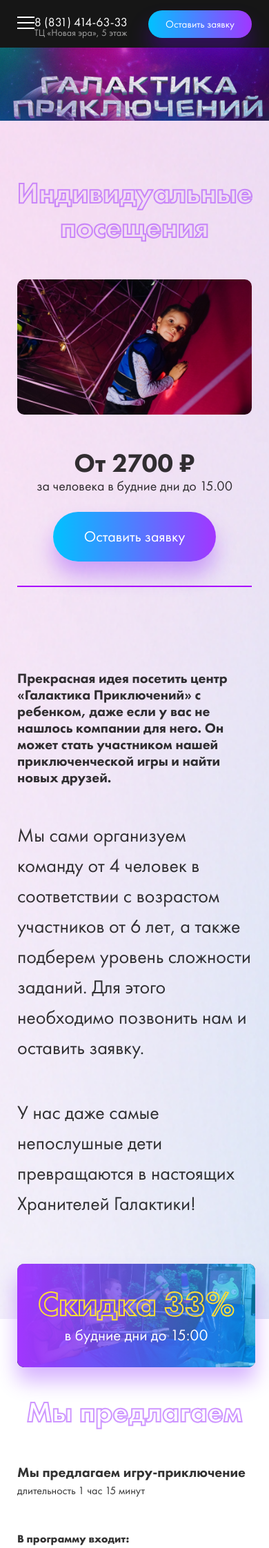
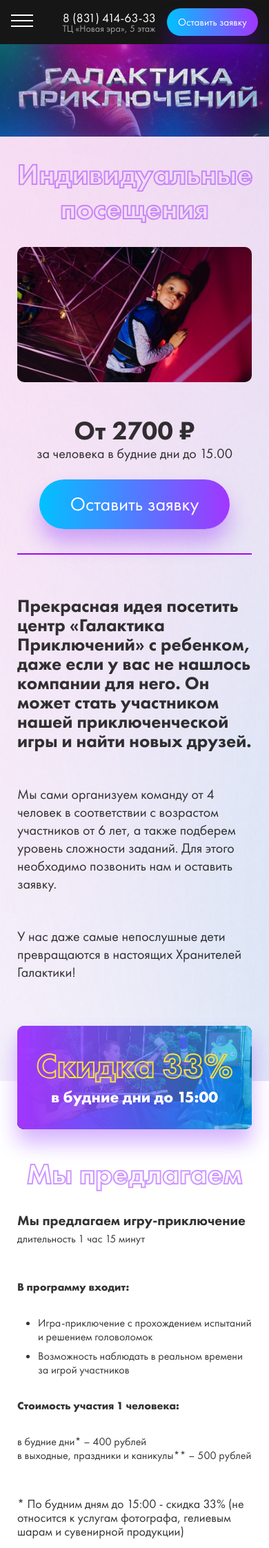
Before and after one commit to suxscribe/galaktika, a PHP site: page /Individual.php in a window 390 px wide; the page is wider, and only the part inside the window is pictured. Shown: the top 2244 px of that part at 69% size. Run offline with PHP 8.4, Linux system fonts and the light colour scheme; some libraries are stand-ins or nearby versions.

Commit message:
mobile fixes

```diff
--- a/Individual.php
+++ b/Individual.php
@@ -33,15 +33,17 @@
 					<a href="#modal-order" class="uk-button uk-button-large" data-uk-modal>Оставить заявку</a>
 				</div>
 
-				<div class="uk-h2 uk-margin-large-bottom">Прекрасная идея посетить центр «Галактика Приключений» с
+				<div class="uk-h2 uk-margin-large-bottom service-promo-title">Прекрасная идея посетить центр «Галактика Приключений» с
 					ребенком, даже если у вас не нашлось компании для него. Он может стать участником нашей
 					приключенческой игры и найти новых друзей.
 				</div>
-				<p class="uk-text-large uk-margin-large-bottom">Мы сами организуем команду от 4 человек в соответствии с
-					возрастом участников от 6 лет, а также подберем уровень сложности заданий. Для этого необходимо
-					позвонить нам и оставить заявку.</p>
-				<p class="uk-text-large">У нас даже самые непослушные дети превращаются в настоящих Хранителей
-					Галактики!</p>
+				<div class="service-promo-txt">
+					<p class=" uk-margin-large-bottom">Мы сами организуем команду от 4 человек в соответствии с
+						возрастом участников от 6 лет, а также подберем уровень сложности заданий. Для этого необходимо
+						позвонить нам и оставить заявку.</p>
+					<p class="">У нас даже самые непослушные дети превращаются в настоящих Хранителей
+						Галактики!</p>
+				</div>
 			</article>
 		</div>
 
@@ -72,15 +74,17 @@
 
 				<div class="uk-margin-large-bottom">
 					<p class="uk-text-small">
-						* По будним дням до 15:00 - скидка 33% (не относится к услугам фотографа, гелиевым шарам и сувенирной продукции).<br>
-						**Дни каникул мы устанавливаем согласно рекомендуемым датам школьных каникул администрации департамента образования Нижнего Новгорода
+					    * По будним дням до 15:00 - скидка 33% (не относится к услугам фотографа, гелиевым шарам и сувенирной продукции)
+					</p>
+					<p  class="uk-text-small">
+					    ** Дни каникул мы устанавливаем согласно рекомендуемым датам школьных каникул администрации департамента образования Нижнего Новгорода
 					</p>
 				</div>
 
 
-                <div class="panel-yellow panel-yellow_note panel-service panel-service__group">
-                    Необходима предварительная запись
-                </div>
+				<div class="panel-yellow panel-yellow_note panel-service panel-service__gbirthday">
+				    Необходима предварительная запись
+				</div>
 			</article>
 
 		</div>
--- a/birthday.php
+++ b/birthday.php
@@ -38,11 +38,11 @@
 				<a href="#modal-order" class="uk-button uk-button-large" data-uk-modal>Оставить заявку</a>
 			</div>
 
-			<h2 class="uk-margin-large-bottom birthday-promo-title">
+			<h2 class="uk-margin-large-bottom service-promo-title">
                 Здесь каждый ребенок превращается в Хранителя Галактики!
             </h2>
 
-            <p class="birthday-promo-txt uk-margin-large-bottom">Для вас эксклюзивные авторские программы от наших ведущих, игра-приключение с заданиями в формате «Форт Боярд» и просторные залы для чаепития. Все напитки и угощения можно принести с собой. Мы оборудовали наши залы всем необходимым для праздника</p>
+            <p class="service-promo-txt uk-margin-large-bottom">Для вас эксклюзивные авторские программы от наших ведущих, игра-приключение с заданиями в формате «Форт Боярд» и просторные залы для чаепития. Все напитки и угощения можно принести с собой. Мы оборудовали наши залы всем необходимым для праздника</p>
 
             <p><strong>В каждом зале вас ждут:</strong></p>
 
@@ -62,7 +62,7 @@
 </div>
 
 <div class="section-white section-padding service-margin-top">
-	<div class="uk-container uk-container-center container-780 uk-margin-large-bottom"  data-uk-scrollspy="{cls:'uk-animation-slide-bottom'}">
+	<div class="uk-container uk-container-center container-780 "  data-uk-scrollspy="{cls:'uk-animation-slide-bottom'}">
         <div class="uk-h1 text-stroke text-stroke_blue uk-margin-large-bottom uk-text-center services-title-all">
 			Мы предлагаем
 		</div>
--- a/css/custom.css
+++ b/css/custom.css
@@ -201,12 +201,13 @@
 	min-height: 40px;
 	border-radius: 20px;
 	box-shadow: 0 20px 30px rgba(119,0,254,0.3);
+	white-space: nowrap;
 }
 .uk-button:hover, .uk-button:focus {
 	color: #fff;
 }
 .uk-button-large {
-	font-size: 22px;
+	font-size: 28px;
 	height: 72px;
 	line-height: 72px;
 	border-radius: 36px;
@@ -374,6 +375,7 @@
 }
 .slide-content{
 	position: relative;
+	width: 100%;
 }
 .slide-image img {
 	height: 100%;
@@ -393,6 +395,9 @@
 .slide-text {
 	color:#fff;
 	margin-bottom: 34px;
+	font-size: 24px;
+	/*text-align: center;*/
+	font-weight: 700;
 }
 
 .slide-button {
@@ -723,8 +728,17 @@
 
 }
 
+.contacts-text {
+	font-size: 18px;
+	font-weight: 500;
+}
+
+
 .content {
 	color: rgba(0,0,0,0.8);
+}
+.content ul li {
+	margin-bottom: 8px;
 }
 
 .panel-yellow {
@@ -996,6 +1012,7 @@
 	display: flex;
 	flex-direction: column;
 	justify-content: center;
+	flex: 0 0 auto;
 }
 
 .z-navbar-toggle {
@@ -1172,6 +1189,31 @@
 		font-size: 16px;
 		line-height: 20px;
 	}
+	.header-top > div.uk-container {
+		padding: 0 16px;
+	}
+	.navbar-toggle {
+		margin-right: 16px;
+	}
+	.top-contacts {
+		margin-right: 16px;
+	}
+	.top-phone a {
+		line-height: 26px;
+	}
+	.top-address {
+		margin-top: -8px;
+	}
+	.top-button .uk-button {
+		padding: 0 16px;
+	}
+
+	.section-top {
+		padding-top: 0;
+	}
+	.section-top-logo {
+		margin: -10px -50px;
+	}
 	.section-top-title {
 		font-size: 22px;
 		line-height: 28px;
@@ -1211,7 +1257,7 @@
 		display: none;
 	}
 	.slideshow-promo-slide {
-		padding: 0 30px;
+		padding: 0 16px;
 	}
 
 	.slideshow-promo .uk-dotnav > * {
@@ -1268,6 +1325,18 @@
 	.like-icon img {
 		display: none;
 	}
+	.section-grey {
+		padding: 30px 0;
+	}
+	.section-padding {
+		padding: 30px 0;
+	}
+	.section-contacts {
+		padding: 40px 0;
+	}
+	#tabs-photo-video {
+		margin: 0 -25px;
+	}
 	.panel-white-icon {
 		display: none;
 	}
@@ -1315,10 +1399,16 @@
 		font-size: 13vw;
 		line-height: 20vw;
 	}
+	.grid-text {
+		font-size: 22px;
+		line-height: 26px;
+	}
 	.block-audience {
 		font-size: 16px;
 	}
-
+	.services-title-all {
+		margin-bottom: 30px !important;
+	}
 	.team-item {
 		display: flex;
 		flex-wrap: wrap;
--- a/css/my-style.css
+++ b/css/my-style.css
@@ -240,9 +241,10 @@
 	line-height: 50px;
 }
 .slide-service{
-	position: absolute;
+	/*position: absolute;*/
 	height: 150px;
 	box-shadow: 0 20px 30px rgba(119,0,254,0.3);
+	margin-bottom: -100px;
 }
 .slide-service .slide-title{
 	margin-bottom: 5px;
@@ -252,19 +254,24 @@
 	font-size: 23px;
 
 }
+.slide-service .slide-text {
+	margin-bottom: 10px;
+	font-size: 23px;
+	/*text-align: left;*/
+}
 .birthday-promo{
 	margin-bottom: 120px;
 }
-.birthday-promo-title{
+.service-promo-title{
 	font-size: 38px;
 	line-height: 40px;
 }
-.birthday-promo-txt{
+.service-promo-txt{
 	font-size: 32px;
 	line-height: 44px;
 }
 .service-margin-top{
-	margin-top: 30px;
+	margin-top: 80px;
 }
 .panel-service{
 	font-size: 16px;
@@ -757,3 +764,33 @@
 		margin-bottom: 20px;
 	}
 }/* 1160px */
+
+
+@media (max-width: 767px) {
+	.service-promo-title {
+		font-size: 26px;
+		line-height: 28px;
+	}
+	.service-promo-txt {
+		font-size: 20px;
+		line-height: 26px;
+	}
+	.service-bid {
+		margin-bottom: 60px;
+	}
+	.birthday-promo {
+		margin-bottom: 40px;
+	}
+	.panel-service__gbirthday {
+		text-align: center;
+	}
+	.like-list__franchize .like-item{
+		margin-bottom: 40px;
+	}
+	.like-list__franchize .like-text {
+		margin-left: 0;
+	}
+	.like-list__franchize {
+		margin-bottom: 20px;
+	}
+}
--- a/discount-service-include.php
+++ b/discount-service-include.php
@@ -1,4 +1,4 @@
-<div class="uk-container container-940" data-uk-scrollspy="{cls:'uk-animation-slide-bottom'}">
+<div class="uk-container container-780" data-uk-scrollspy="{cls:'uk-animation-slide-bottom'}">
 	<div class="slideshow-promo-slide slide-service">
 		<div class="slide-image"><img src="images/slide-image.jpg" alt=""></div>
 		<div class="slide-content">
--- a/footer.php
+++ b/footer.php
@@ -3,7 +3,7 @@
 			<div class="footer-logo uk-text-center">
 				<img src="images/logo.png" alt="">
 			</div>
-			<p class="uk-text-center">Уникальный развлекательный центр в Нижнем Новгороде</p>
+			<p class="footer-text uk-text-center">Уникальный развлекательный центр в Нижнем Новгороде</p>
 			<div class="footer-socials uk-text-center">
 				<a href="" class="uk-icon-instagram"></a> <a href="" class="uk-icon-vk"></a>
 			</div>
```
Also changed, not shown: other parts of css/custom.css (+67 -3 lines), other parts of css/my-style.css (+39 -38 lines), contacts.php (+5 -5 lines), franchize.php (+5 -4 lines), index.php (+10 -13 lines).
